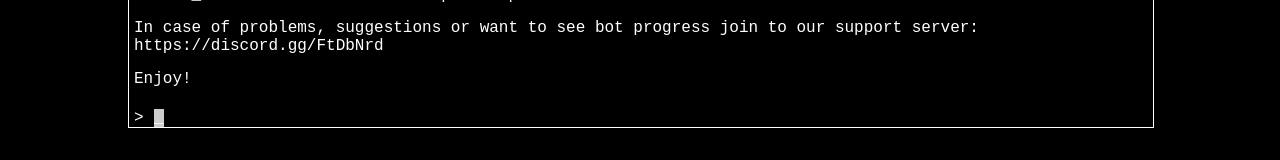
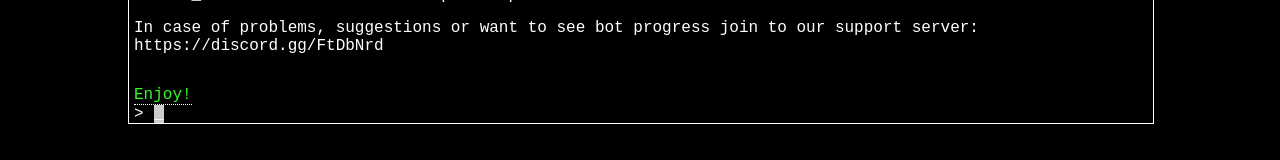
Before and after one commit to GregoryGregoryGregory/hifumibot, a plain HTML site: page commands.html in a window 1280 px wide. Shown: the part 425-585 px from the top of the page. Drawn offline with Linux system fonts and the light colour scheme.

Commit message:
Update commands.html

```diff
--- a/commands.html
+++ b/commands.html
@@ -66,10 +66,11 @@
 <li id="q_hifumi3"></li>
 <li id="q_hifumi4"></li>
 <li id="q_hifumi5"></li>
-<li>Enjoy!</li>
 </ul>
 </div>
 <div class="prompt">
+<li class="q">Enjoy!</li>
+<br />
 <div class="input">&gt; <input type="text" id="cmd" /><span class="blink" id="blink">_</span>
 </div>
 <span id="cmdDetails"></span>
```
